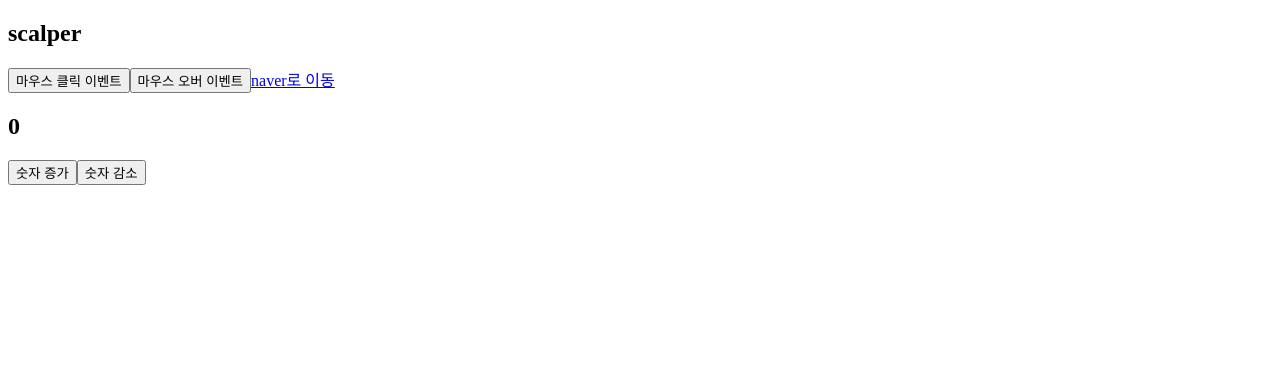
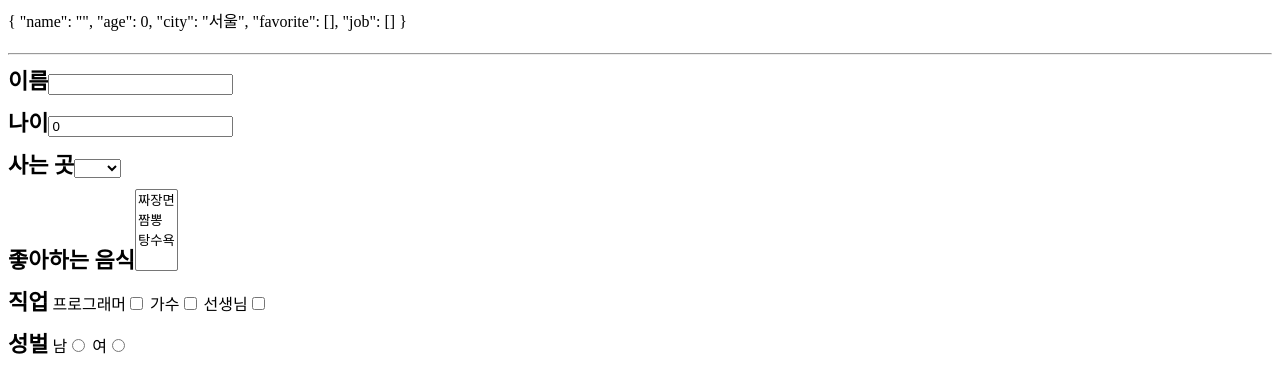
Before and after one commit to dkdiek/Vue3_Class_Practice2, a Vue app: page / in a window 1280 px wide. Shown: the top 392 px of the page. Built offline with nearby package versions, Linux system fonts and the light colour scheme.

Commit message:
폼 핸들링

```diff
--- a/src/App.vue
+++ b/src/App.vue
@@ -1,22 +1,96 @@
 <template>
   <div>
-    <h2>{{ name }}</h2>
-    <!-- 클릭 이벤트 클릭하면 이름 변경하는 메소드 실행 //모디파이어.left와 같이 추가해서 왼쪽버튼을 눌렀을때로 확장 -->
-    <button v-on:click.left="changeName">마우스 클릭 이벤트</button>
-    <!-- 마우스 오버 이벤트 -->
-    <button
-      v-on:mouseover="name = 'codeScalper'"
-      v-on:mouseleave="name = 'scalper'"
-    >
-      마우스 오버 이벤트
-    </button>
-    <!-- 페이지 이동 이벤트 .prevent로 모디파이 속성을 줘서 기능 실행 안되도록 -->
-    <a v-on:click.prevent="movePage" href="http://naver.com">naver로 이동</a>
-    <!-- 숫자 증감소 이벤트 -->
-    <h2>{{ number }}</h2>
-    <!-- $로 이벤트를 param으로 넘길 수 있다 -->
-    <button v-on:click="increment($event, 1)">숫자 증가</button>
-    <button v-on:click="decrement(1)">숫자 감소</button>
+    {{ user }}
+    <!-- 영어는 바로바로 입력이 되지만 한글은 조합식 언어여서 한템포 느릴 수 있다 target사용하면 바로 반영되며 보일수 있음 -->
+    <h1>{{ user.name }}</h1>
+    <hr />
+    <form>
+      <div>
+        <label for="name">이름</label>
+        <!-- user의 name과 v-model로 연결 v-on을 @로 대체-->
+        <input
+          type="text"
+          name=""
+          id="name"
+          v-model="user.name"
+          @input="setValue"
+        />
+      </div>
+      <div>
+        <label for="age">나이</label>
+        <!-- user의 name과 v-model로 연결 -->
+        <input type="number" name="" id="age" v-model="user.age" />
+      </div>
+      <!--user에 city를 만들지 않았지만 v-model에 의해 선택된 city가 user에 생성된다-->
+      <!--그래도 기초 값을 설정하는 게 좋음 문자나 null 등 어떤 타입이 들어올지 object에-->
+      <div>
+        <label for="city">사는 곳</label>
+        <select name="" id="city" v-model="user.city">
+          <option value="seoul">서울</option>
+          <option value="daejeon">대전</option>
+          <option value="daegu">대구</option>
+          <option value="busan">부산</option>
+          <option value="gwangju">광주</option>
+        </select>
+      </div>
+      <!-- 멀티셀렉트 -->
+      <div>
+        <label for="favorite-food">좋아하는 음식</label>
+        <select name="" id="favorite-food" multiple v-model="user.favorite">
+          <option
+            v-for="option in foodOptions"
+            :value="option.code"
+            :key="option.code"
+          >
+            {{ option.label }}
+          </option>
+        </select>
+      </div>
+      <!-- 체크박스 -->
+      <!-- user에 job을 배열로 선언안해두면 선택해제가 모두 동시에 일어난다 -->
+      <div>
+        <label for="job">직업</label>
+        프로그래머<input
+          type="checkbox"
+          name=""
+          id=""
+          value="programmer"
+          v-model="user.job"
+        />
+        가수<input
+          type="checkbox"
+          name=""
+          id=""
+          value="singer"
+          v-model="user.job"
+        />
+        선생님<input
+          type="checkbox"
+          name=""
+          id=""
+          value="teacher"
+          v-model="user.job"
+        />
+      </div>
+      <!-- radiobox -->
+      <div>
+        <label for="gender">성벌</label>
+        남<input
+          type="radio"
+          name="gender"
+          id=""
+          value="male"
+          v-model="user.gender"
+        />
+        여<input
+          type="radio"
+          name="gender"
+          id=""
+          value="female"
+          v-model="user.gender"
+        />
+      </div>
+    </form>
   </div>
 </template>
 
@@ -25,32 +99,37 @@ export default {
   name: "App",
   data() {
     return {
-      name: "scalper",
-      number: 0,
+      foodOptions: [
+        { label: "짜장면", code: "jj" },
+        { label: "짬뽕", code: "jb" },
+        { label: "탕수욕", code: "ts" },
+      ],
+      user: {
+        name: "",
+        age: 0,
+        city: "서울",
+        favorite: [],
+        job: [],
+      },
     };
   },
   //메소드 정의
   methods: {
-    changeName() {
-      this.name = "Code Scalper";
-    },
-    movePage() {
-      const check = confirm("페이지를 이동할까요?");
-      if (check) {
-        console.log("page이동");
-      } else {
-        console.log("page 이동 x");
-      }
-    },
-    increment(e, num) {
-      console.log(e);
-      this.number += num;
-    },
-    decrement(num) {
-      this.number -= num;
+    //한글 밀림없이 바로 보이도록
+    setValue(e) {
+      console.log(e.target.value);
+      this.user.name = e.target.value;
     },
   },
 };
 </script>
 
-<style></style>
+<style>
+label {
+  font-size: 22px;
+  font-weight: bold;
+}
+div {
+  margin-bottom: 10px;
+}
+</style>
```
